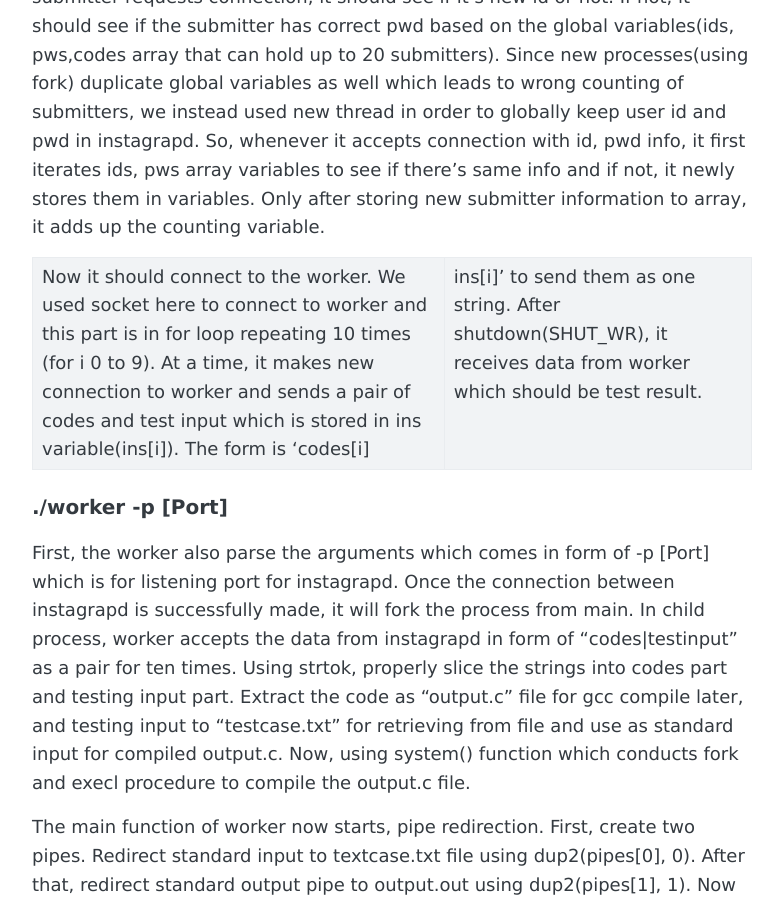
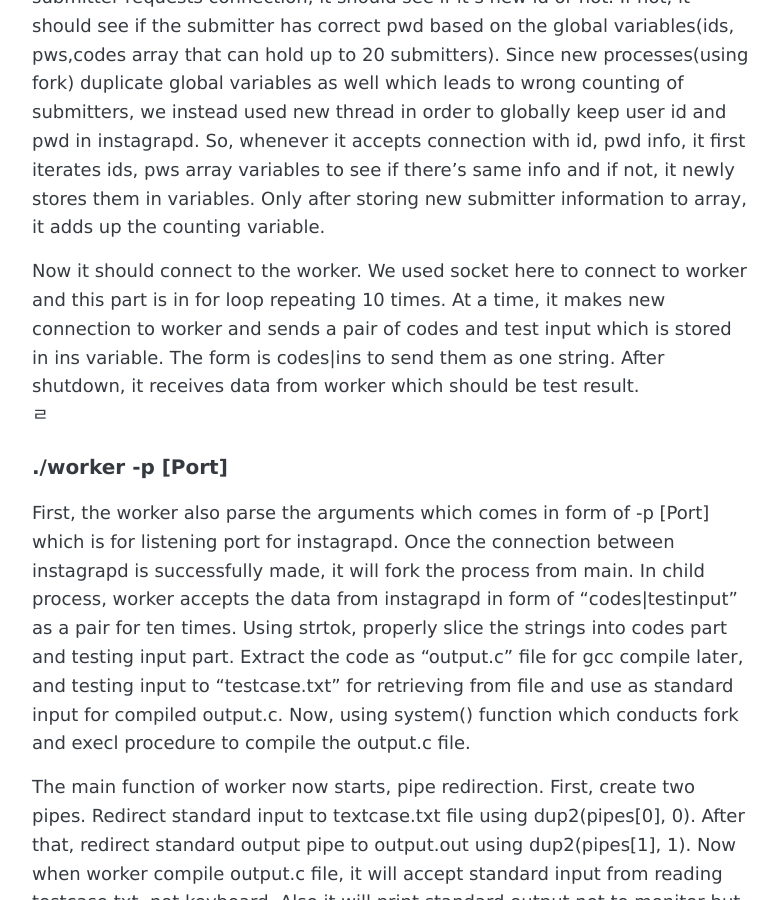
Before and after one commit to sihyungyou/sihyungyou.github.io, a Jekyll site: the page built from _posts/2019-07-02-os-pa2.md, in a window 1280 px wide and 900 px high, scrolled down 1808 px. Shown: the whole window, without its empty margins (248-1031 px from the left). Built offline with Jekyll 4.4.1, drawn with Linux system fonts in a browser that asks for light colours.

Commit message:
fixed typo

```diff
--- a/_posts/2019-07-02-os-pa2.md
+++ b/_posts/2019-07-02-os-pa2.md
@@ -34,8 +34,8 @@
 
 In instagrapd, we need to globally store the user id  and pwd so that whenever submitter requests connection, it should see if it’s new id or not. If not, it should see if the submitter has correct pwd based on the global variables(ids, pws,codes array that can hold up to 20 submitters). Since new processes(using fork) duplicate global variables as well which leads to wrong counting of submitters, we instead used new thread in order to globally keep user id and pwd in instagrapd. So, whenever it accepts connection with id, pwd info, it first iterates ids, pws array variables to see if there’s same info and if not, it newly stores them in variables. Only after storing new submitter information to array, it adds up the counting variable.
 
-Now it should connect to the worker. We used socket here to connect to worker and this part is in for loop repeating 10 times (for i 0 to 9). At a time, it makes new connection to worker and sends a pair of codes and test input which is stored in ins variable(ins[i]). The form is ‘codes[i]|ins[i]’ to send them as one string. After shutdown(SHUT_WR), it receives data from worker which should be test result.
-
+Now it should connect to the worker. We used socket here to connect to worker and this part is in for loop repeating 10 times. At a time, it makes new connection to worker and sends a pair of codes and test input which is stored in ins variable. The form is codes|ins to send them as one string. After shutdown, it receives data from worker which should be test result.
+ㄹ
 ### ./worker -p [Port]
 First, the worker also parse the arguments which comes in form of -p [Port] which is for listening port for instagrapd. Once the connection between instagrapd is successfully made, it will fork the process from main. In child process, worker accepts the data from instagrapd in form of "codes|testinput" as a pair for ten times. Using strtok, properly slice the strings into codes part and testing input part. Extract the code as “output.c” file for gcc compile later, and testing input to “testcase.txt” for retrieving from file and use as standard input for compiled output.c. Now, using system() function which conducts fork and execl procedure to compile the output.c file.
 
```
